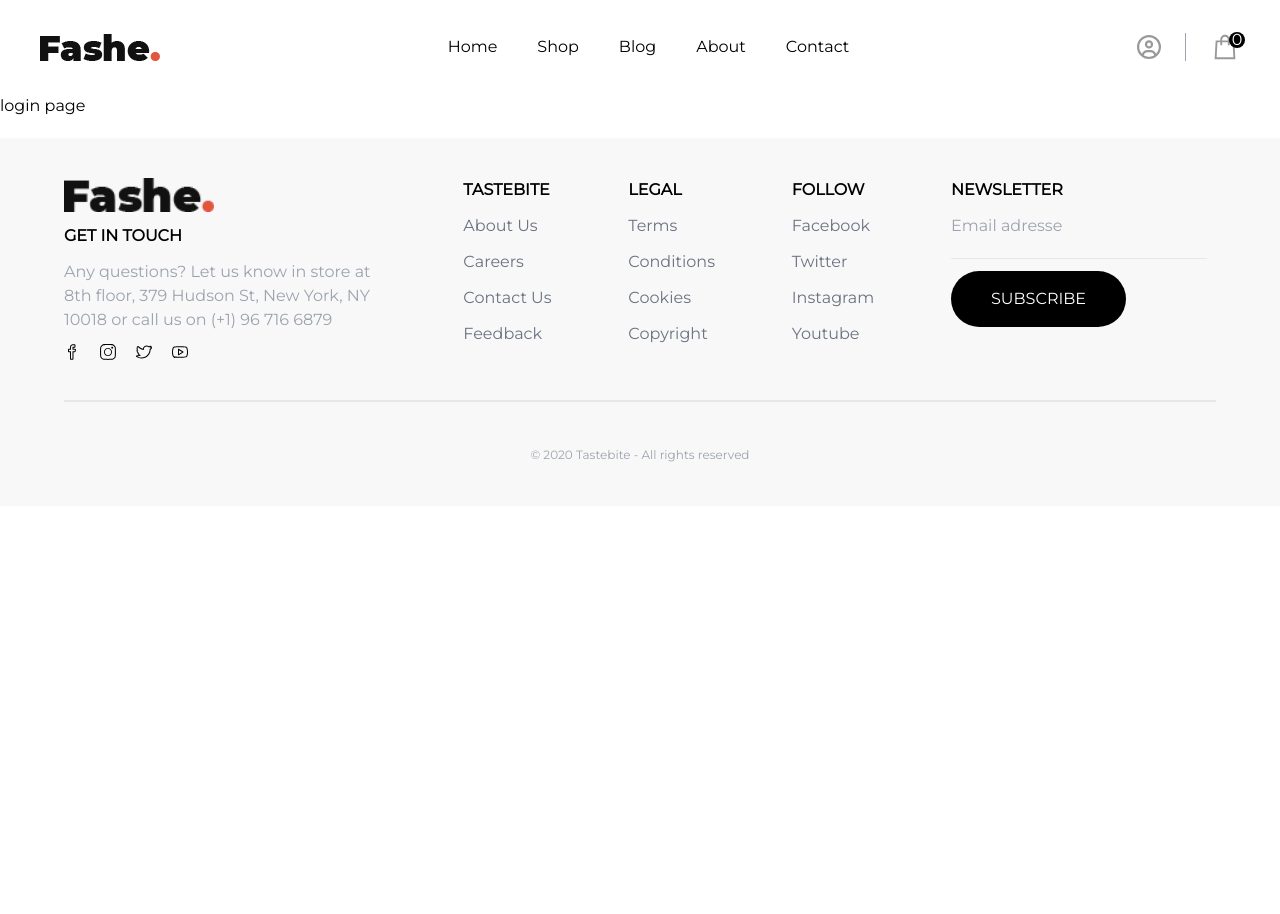
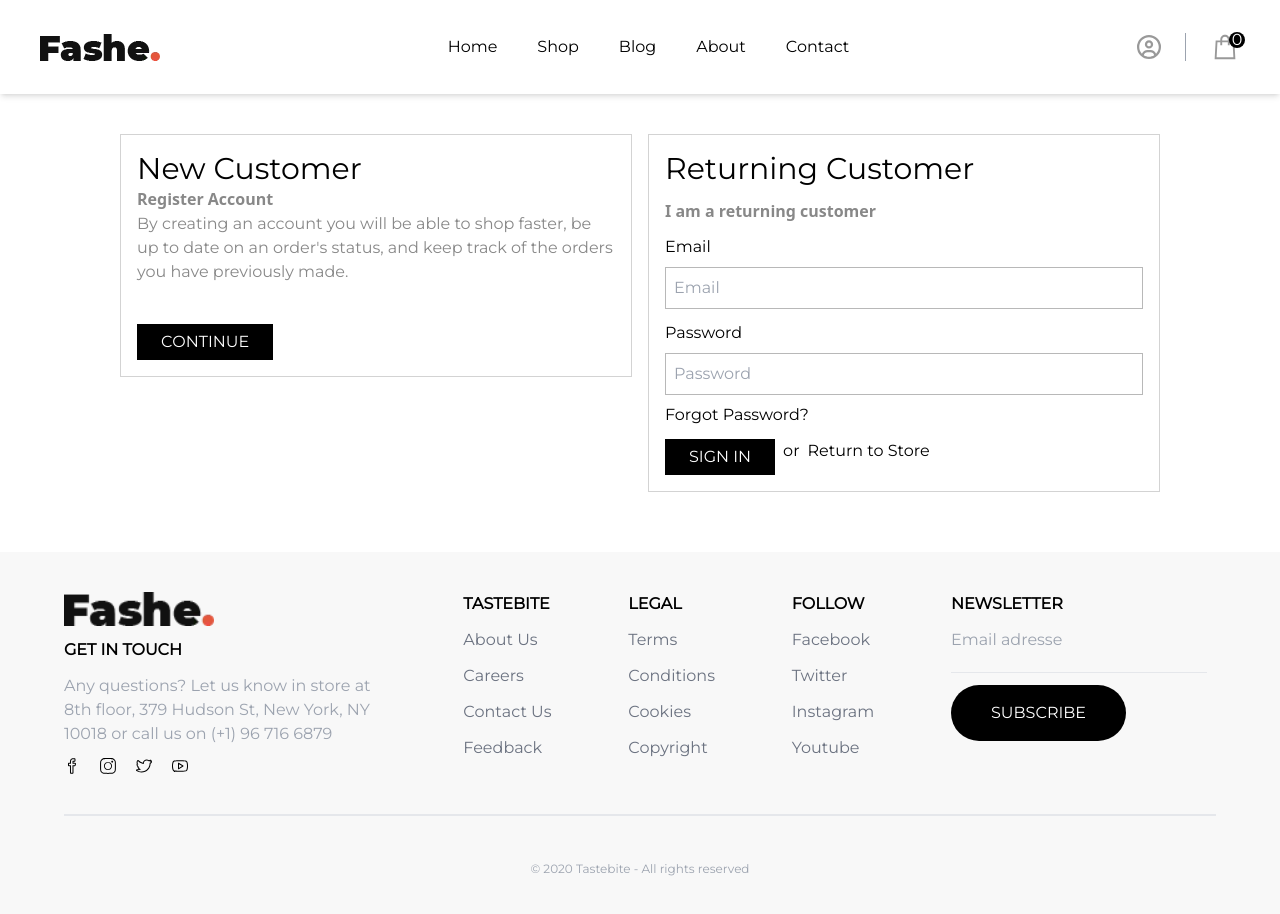
Before and after one commit to sarachafikidrissi/React_Final_Project_Sara_Chafik_idrissi, a React (Create React App) app: page /login in a window 1280 px wide. Shown: the top 914 px of the page. Before the commit the page ends 800 px from the top, so only its background shows below. Built offline with nearby package versions, Linux system fonts and the light colour scheme.

Commit message:
add login and register pages

```diff
--- a/src/App.jsx
+++ b/src/App.jsx
@@ -14,6 +14,7 @@ import Navbar from "./layout/Navbar";
 import Footer from "./layout/Footer";
 import { MyProvider } from "./context";
 import ProductBlog from "./pages/ProductBlog/ProductBlog";
+import SignUp from "./pages/SignUp/SignUp";
 
 const App = () => {
   return (
@@ -32,6 +33,7 @@ const App = () => {
         <Route path="/orders" element={<Orders />} />
         <Route path="/product/:productId" element={<Product />} />
         <Route path="/login" element={<Login />} />
+        <Route path="/register" element={<SignUp />} />
 
         <Route path="/blog/:id" element={<ProductBlog />} />
 
--- a/src/layout/Navbar.jsx
+++ b/src/layout/Navbar.jsx
@@ -1,6 +1,6 @@
 import React, { useState } from 'react'
 import { assets } from '../assets'
-import { Link } from 'react-router-dom'
+import { Link, useNavigate } from 'react-router-dom'
 import { FaRegCircleUser } from "react-icons/fa6";
 import { LiaShoppingBagSolid } from "react-icons/lia";
 import { useAuth } from '../context';
@@ -9,6 +9,7 @@ import { LiaTimesSolid } from "react-icons/lia";
 
 
 const Navbar = () => {
+  const navigate = useNavigate()
 
   const {count} = useAuth()
 
@@ -23,7 +24,7 @@ const Navbar = () => {
 
 
   return (
-    <div className='py-[4vh] flex justify-between items-center sm:px-10 px-4  '>
+    <div className='py-[4vh] flex justify-between items-center sm:px-10 px-4 shadow-md  '>
       <div>
         <img src={assets.logo} alt="" />
       </div>
@@ -35,7 +36,7 @@ const Navbar = () => {
         <Link onClick={() => setMenuActive(false)} to={'/contact'} className='sm:focus:text-orange-600'>Contact</Link>
       </div>
       <div className='flex sm:gap-x-6 gap-x-2 items-center text-[#999999] '>
-        <FaRegCircleUser className='text-2xl '/>
+        <FaRegCircleUser onClick={() => {navigate('/login')}} className='text-2xl cursor-pointer'/>
         <div className='w-[1px] h-7 bg-gray-400'></div>
         <div className='relative'>
         <LiaShoppingBagSolid className='text-3xl' />
--- a/src/pages/Login/Login.jsx
+++ b/src/pages/Login/Login.jsx
@@ -1,9 +1,40 @@
 import React from 'react'
+import { useNavigate } from 'react-router-dom'
 
 const Login = () => {
+  const navigate = useNavigate()
   return (
-    <div>
-      login page
+    <div className=' flex justify-center gap-x-4 py-10 '>
+      <div className='w-[40vw]  border border-[#d3d3d3] p-4 flex flex-col gap-y-[5vh] h-fit'>
+        <div>
+          <h1 className='text-3xl'>New Customer</h1>
+        <span className='font-bold font-sans text-[#888888]'>Register Account</span>
+        <p className='text-[#888888]'>By creating an account you will be able to shop faster, be up to date on an order's status, and keep track of the orders you have previously made.</p>
+        </div>
+
+        <button onClick={() => {navigate('/register')}} className='text-white bg-black px-6 py-1.5 w-fit'>CONTINUE</button>
+      </div>
+      <div className='w-[40vw] border border-[#d3d3d3] p-4 flex flex-col gap-y-3 '>
+        <h1 className='text-3xl'>Returning Customer</h1>
+        <span className='font-bold font-sans text-[#888888]'>I am a returning customer</span>
+
+        <div className='flex flex-col gap-y-2'>
+          <label htmlFor="">Email</label>
+          <input type="text" className=' border border-[#b8b8b8] p-2' placeholder='Email'/>
+        </div>
+        <div className='flex flex-col gap-y-2'>
+          <label htmlFor="">Password</label>
+          <input type="password" name="" id="" className=' border border-[#b8b8b8] p-2' placeholder='Password'/>
+          <span>Forgot Password?</span>
+        </div>
+        <div className='flex gap-x-2'>
+        <button className='text-white bg-black px-6 py-1.5 w-fit cursor-pointer'>SIGN IN</button>or
+        <span onClick={() => {navigate('/')}} className='hover:text-orange-600 cursor-pointer'> Return to Store</span>
+        </div>
+
+
+
+      </div>
     </div>
   )
 }
--- /dev/null
+++ b/src/pages/SignUp/SignUp.jsx
@@ -0,0 +1,44 @@
+import React from 'react'
+import { useNavigate } from 'react-router-dom'
+import { TiUser } from "react-icons/ti";
+
+const SignUp = () => {
+    const navigate = useNavigate()
+  return (
+    <div className='flex px-[10vw]  pb-[5vw]'>
+        <div className='w-[60vw] p-4 flex flex-col gap-y-3 '>
+        <h1 className='text-3xl'>Create Account</h1>
+        <span className='font-bold font-sans text-[#888888]'>Your Personal Details</span>
+
+
+        <div className='flex flex-col gap-y-2'>
+          <label htmlFor="">First Name</label>
+          <input type="text" className=' border border-[#b8b8b8] p-2' placeholder='First Name'/>
+        </div>
+        <div className='flex flex-col gap-y-2'>
+          <label htmlFor="">Last Name</label>
+          <input type="text" name="" id="" className=' border border-[#b8b8b8] p-2' placeholder='Last Name'/>
+        </div>
+
+        <div className='flex flex-col gap-y-2'>
+          <label htmlFor="">Email</label>
+          <input type="text" className=' border border-[#b8b8b8] p-2' placeholder='Email'/>
+        </div>
+        <div className='flex flex-col gap-y-2'>
+          <label htmlFor="">Password</label>
+          <input type="password" name="" id="" className=' border border-[#b8b8b8] p-2' placeholder='Password'/>
+          <span>Forgot Password?</span>
+        </div>
+        <div className='flex gap-x-2 items-center'>
+        <button className='text-white bg-black px-6 py-1.5 w-fit flex items-center justify-center cursor-pointer'><TiUser className='text-xl' />CREATE</button>or
+        <span onClick={() => {navigate('/')}} className='hover:text-orange-600 cursor-pointer'> Return to Store</span>
+        </div>
+
+
+
+      </div>
+    </div>
+  )
+}
+
+export default SignUp
```
